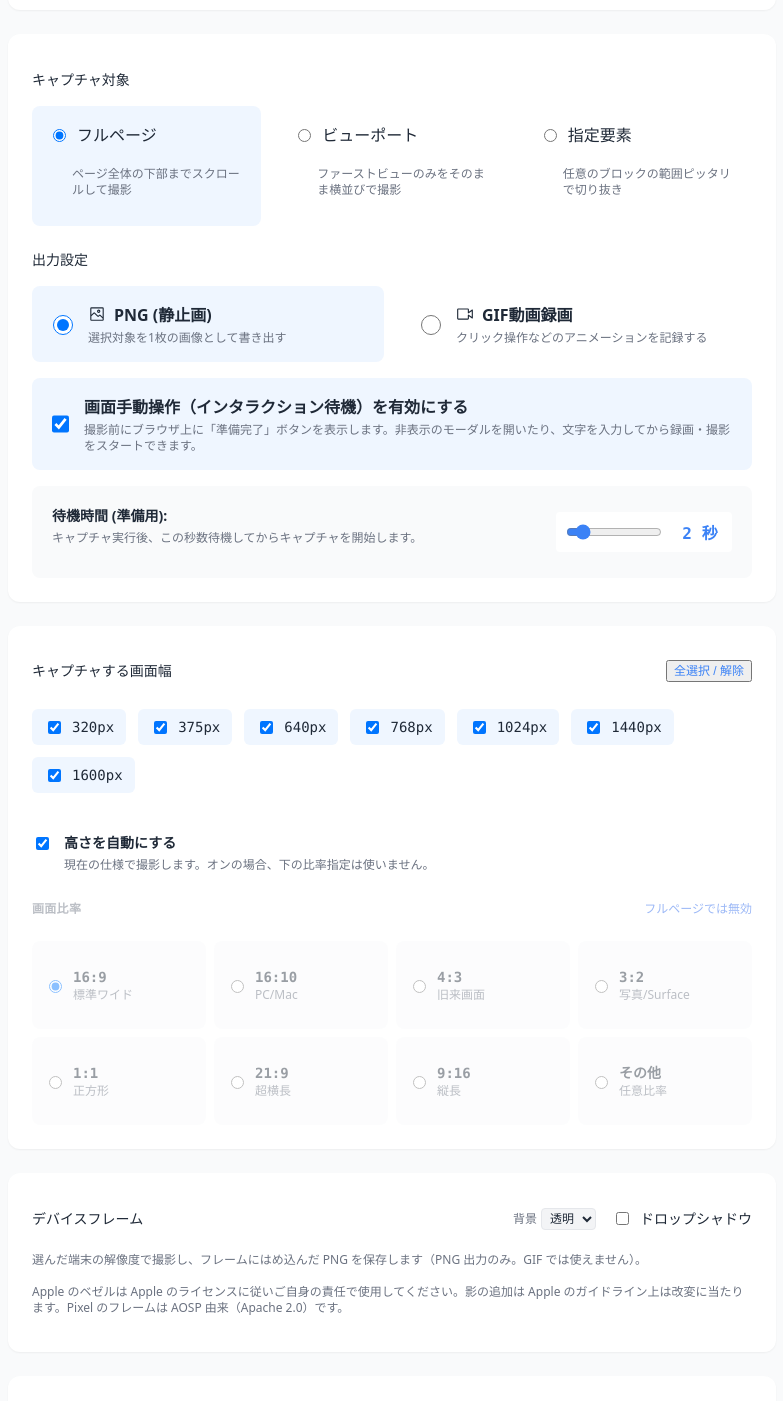
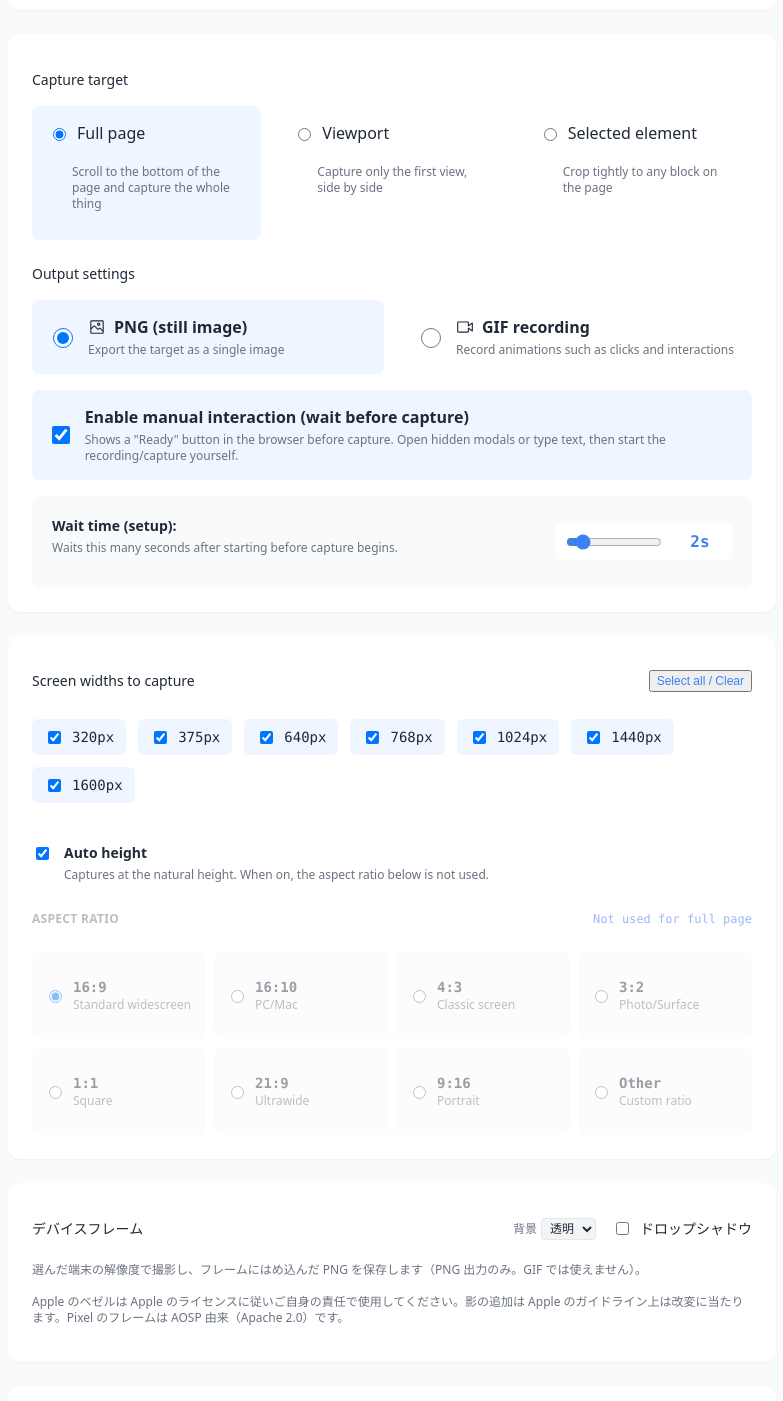
Before and after one commit to annrie/ResponsiveShot, a Vue app: page / in a window 1280 px wide. Shown: the part 280-1681 px from the top of the page, without its empty margins (248-1031 px from the left). Built offline with nearby package versions, Linux system fonts and the light colour scheme.

Commit message:
feat(i18n): ✨ App.vue の UI 文字列を t() 化

```diff
--- a/src/App.vue
+++ b/src/App.vue
@@ -45,16 +45,16 @@ const selectedDevices = useStorage<DeviceSelection[]>('rs-devices', [])
 const frameShadow = useStorage('rs-frame-shadow', false)
 const frameBackground = useStorage('rs-frame-bg', 'transparent')
 
-const ratioOptions = [
-  { value: '16:9', label: '16:9', description: '標準ワイド' },
-  { value: '16:10', label: '16:10', description: 'PC/Mac' },
-  { value: '4:3', label: '4:3', description: '旧来画面' },
-  { value: '3:2', label: '3:2', description: '写真/Surface' },
-  { value: '1:1', label: '1:1', description: '正方形' },
-  { value: '21:9', label: '21:9', description: '超横長' },
-  { value: '9:16', label: '9:16', description: '縦長' },
-  { value: 'custom', label: 'その他', description: '任意比率' },
-]
+const ratioOptions = computed(() => [
+  { value: '16:9', label: t('widths.ratio.r16x9.label'), description: t('widths.ratio.r16x9.description') },
+  { value: '16:10', label: t('widths.ratio.r16x10.label'), description: t('widths.ratio.r16x10.description') },
+  { value: '4:3', label: t('widths.ratio.r4x3.label'), description: t('widths.ratio.r4x3.description') },
+  { value: '3:2', label: t('widths.ratio.r3x2.label'), description: t('widths.ratio.r3x2.description') },
+  { value: '1:1', label: t('widths.ratio.r1x1.label'), description: t('widths.ratio.r1x1.description') },
+  { value: '21:9', label: t('widths.ratio.r21x9.label'), description: t('widths.ratio.r21x9.description') },
+  { value: '9:16', label: t('widths.ratio.r9x16.label'), description: t('widths.ratio.r9x16.description') },
+  { value: 'custom', label: t('widths.ratio.custom.label'), description: t('widths.ratio.custom.description') },
+])
 
 const activeRatio = computed(() => {
   if (selectedRatio.value === 'custom') {
@@ -74,9 +74,9 @@ const viewportHeight = computed(() => {
 })
 
 const ratioPreview = computed(() => {
-  if (targetMode.value === 'fullpage') return 'フルページでは無効'
-  if (heightAuto.value) return '高さ指定なし'
-  if (selectedWidths.value.length === 0) return '幅を選択してください'
+  if (targetMode.value === 'fullpage') return t('widths.preview.fullpage')
+  if (heightAuto.value) return t('widths.preview.auto')
+  if (selectedWidths.value.length === 0) return t('widths.preview.selectWidth')
   return selectedWidths.value
     .slice()
     .sort((a, b) => a - b)
@@ -117,23 +117,23 @@ const selectSaveDir = async () => {
 // Trigger Element Selection
 const selectElement = async () => {
   if (!url.value) {
-    statusMessage.value = "URLを入力してください。"
+    statusMessage.value = t('status.enterUrl')
     return
   }
   try {
     addToHistory(url.value)
     isSelectingElement.value = true
-    statusMessage.value = "ブラウザを起動しています... 要素をクリックして選択してください。"
+    statusMessage.value = t('status.selectingElement')
     const selector: string = await invoke('select_element', { url: url.value })
     if (selector) {
       selectedSelector.value = selector
       targetMode.value = 'element'
-      statusMessage.value = `対象要素を選択しました: ${selector}`
+      statusMessage.value = t('status.elementSelected', { selector })
     } else {
-      statusMessage.value = "要素選択がキャンセルされました。"
+      statusMessage.value = t('status.elementSelectCancelled')
     }
   } catch (err) {
-    statusMessage.value = `エラー: ${err}`
+    statusMessage.value = t('status.elementSelectError', { error: String(err) })
   } finally {
     isSelectingElement.value = false
   }
@@ -142,33 +142,33 @@ const selectElement = async () => {
 // Execute Capture
 const captureScreenshots = async () => {
   if (!url.value) {
-    statusMessage.value = "URLを入力してください。"
+    statusMessage.value = t('status.enterUrl')
     return
   }
   if (!saveDir.value) {
-    statusMessage.value = "保存先フォルダを選択してください。"
+    statusMessage.value = t('status.selectSaveDir')
     return
   }
   if (outputFormat.value === 'gif' && selectedWidths.value.length === 0) {
-    statusMessage.value = "GIF では幅を一つ以上選択してください。"
+    statusMessage.value = t('status.selectWidthForGif')
     return
   }
   const devices = outputFormat.value === 'gif' ? [] : selectedDevices.value
   if (selectedWidths.value.length === 0 && devices.length === 0) {
-    statusMessage.value = "キャプチャする幅かデバイスを一つ以上選択してください。"
+    statusMessage.value = t('status.selectWidthOrDevice')
     return
   }
   const bg = frameBackground.value.trim()
   const bgIsTransparent = bg === '' || bg.toLowerCase() === 'transparent'
   if (devices.length > 0 && !bgIsTransparent && !/^#([0-9a-fA-F]{3}|[0-9a-fA-F]{6})$/.test(bg)) {
-    statusMessage.value = "背景色は #rrggbb 形式で指定してください。"
+    statusMessage.value = t('status.invalidBackground')
     return
   }
 
   try {
     addToHistory(url.value)
     isCapturing.value = true
-    statusMessage.value = "キャプチャを開始します..."
+    statusMessage.value = t('status.starting')
 
     await invoke('capture_screenshots', {
       url: url.value,
@@ -186,9 +186,9 @@ const captureScreenshots = async () => {
       frameBackground: devices.length > 0 && !bgIsTransparent ? bg : null
     })
 
-    statusMessage.value = "すべてのキャプチャが完了しました！"
+    statusMessage.value = t('status.done')
   } catch (err) {
-    statusMessage.value = `キャプチャエラー: ${err}`
+    statusMessage.value = t('status.captureError', { error: String(err) })
   } finally {
     isCapturing.value = false
   }
@@ -197,7 +197,7 @@ const captureScreenshots = async () => {
 const abortCapture = async () => {
   try {
     await invoke('abort_capture')
-    statusMessage.value = "キャプチャ処理の停止要求を送信しました..."
+    statusMessage.value = t('status.abortRequested')
   } catch (e) {
     console.error(e)
   }
@@ -213,29 +213,29 @@ const abortCapture = async () => {
             <option v-for="l in SUPPORTED_LOCALES" :key="l" :value="l">{{ LOCALE_NAMES[l] }}</option>
           </select>
           <select v-model="colorPreference" class="bg-gray-100 dark:bg-gray-800 border border-gray-200 dark:border-gray-700 text-sm rounded-lg px-2 py-1 text-gray-700 dark:text-gray-300 focus:outline-none focus:ring-1 focus:ring-blue-500">
-            <option value="auto">System</option>
-            <option value="light">Light</option>
-            <option value="dark">Dark</option>
+            <option value="auto">{{ t('theme.system') }}</option>
+            <option value="light">{{ t('theme.light') }}</option>
+            <option value="dark">{{ t('theme.dark') }}</option>
           </select>
         </div>
         <h1 class="text-3xl font-bold bg-gradient-to-r from-blue-500 to-indigo-600 bg-clip-text text-transparent">
           ResponsiveShot
         </h1>
-        <p class="text-sm text-gray-500 dark:text-gray-400 mt-2">レスポンシブ検証用 一括スクリーンショットツール</p>
+        <p class="text-sm text-gray-500 dark:text-gray-400 mt-2">{{ t('app.tagline') }}</p>
       </header>
 
       <!-- URL Input -->
       <section class="bg-white dark:bg-gray-800 p-6 rounded-xl shadow-sm border border-gray-100 dark:border-gray-700">
-        <label class="block text-sm font-medium mb-2">対象URL</label>
+        <label class="block text-sm font-medium mb-2">{{ t('url.label') }}</label>
         <div class="flex flex-col gap-3">
           <input
             v-model="url"
             type="url"
-            placeholder="https://example.com"
+            :placeholder="t('url.placeholder')"
             class="w-full px-4 py-3 text-lg border rounded-lg bg-gray-50 dark:bg-gray-900 border-gray-200 dark:border-gray-700 text-gray-900 dark:text-gray-100 focus:outline-none focus:ring-2 focus:ring-blue-500"
           />
           <div v-if="urlHistory.length > 0" class="flex items-center gap-2">
-            <span class="text-xs text-gray-500 dark:text-gray-400">履歴から選択:</span>
+            <span class="text-xs text-gray-500 dark:text-gray-400">{{ t('url.history') }}</span>
             <select v-model="url" class="flex-1 text-sm bg-gray-50 dark:bg-gray-800 border border-gray-200 dark:border-gray-700 text-gray-700 dark:text-gray-300 rounded-md px-2 py-1.5 focus:outline-none focus:ring-1 focus:ring-blue-500">
               <option v-for="h in urlHistory" :key="h" :value="h">{{ h }}</option>
             </select>
@@ -245,54 +245,54 @@ const abortCapture = async () => {
 
       <!-- Capture Target Area -->
       <section class="bg-white dark:bg-gray-800 p-6 rounded-xl shadow-sm border border-gray-100 dark:border-gray-700">
-        <h2 class="text-sm font-medium mb-4">キャプチャ対象</h2>
+        <h2 class="text-sm font-medium mb-4">{{ t('target.heading') }}</h2>
         <div class="grid grid-cols-1 sm:grid-cols-3 gap-4">
 
           <label class="flex flex-col p-4 border rounded-lg cursor-pointer hover:bg-gray-50 dark:hover:bg-gray-800 transition-colors"
                  :class="{'border-blue-500 bg-blue-50 dark:bg-blue-900/20': targetMode === 'fullpage', 'border-gray-200 dark:border-gray-700': targetMode !== 'fullpage'}">
             <div class="flex items-center gap-2 mb-2">
               <input type="radio" value="fullpage" v-model="targetMode" class="text-blue-500" />
-              <span class="font-medium">フルページ</span>
+              <span class="font-medium">{{ t('target.fullpage') }}</span>
             </div>
-            <p class="text-xs text-gray-500 dark:text-gray-400 pl-6">ページ全体の下部までスクロールして撮影</p>
+            <p class="text-xs text-gray-500 dark:text-gray-400 pl-6">{{ t('target.fullpageHint') }}</p>
           </label>
 
           <label class="flex flex-col p-4 border rounded-lg cursor-pointer hover:bg-gray-50 dark:hover:bg-gray-800 transition-colors"
                  :class="{'border-blue-500 bg-blue-50 dark:bg-blue-900/20': targetMode === 'viewport', 'border-gray-200 dark:border-gray-700': targetMode !== 'viewport'}">
             <div class="flex items-center gap-2 mb-2">
               <input type="radio" value="viewport" v-model="targetMode" class="text-blue-500" />
-              <span class="font-medium">ビューポート</span>
+              <span class="font-medium">{{ t('target.viewport') }}</span>
             </div>
-            <p class="text-xs text-gray-500 dark:text-gray-400 pl-6">ファーストビューのみをそのまま横並びで撮影</p>
+            <p class="text-xs text-gray-500 dark:text-gray-400 pl-6">{{ t('target.viewportHint') }}</p>
           </label>
 
           <label class="flex flex-col p-4 border rounded-lg cursor-pointer hover:bg-gray-50 dark:hover:bg-gray-800 transition-colors"
                  :class="{'border-blue-500 bg-blue-50 dark:bg-blue-900/20': targetMode === 'element', 'border-gray-200 dark:border-gray-700': targetMode !== 'element'}">
             <div class="flex items-center gap-2 mb-2">
               <input type="radio" value="element" v-model="targetMode" class="text-blue-500" />
-              <span class="font-medium">指定要素</span>
+              <span class="font-medium">{{ t('target.element') }}</span>
             </div>
-            <p class="text-xs text-gray-500 dark:text-gray-400 pl-6">任意のブロックの範囲ピッタリで切り抜き</p>
+            <p class="text-xs text-gray-500 dark:text-gray-400 pl-6">{{ t('target.elementHint') }}</p>
           </label>
 
         </div>
 
-        <h2 class="text-sm font-medium mt-6 mb-4">出力設定</h2>
+        <h2 class="text-sm font-medium mt-6 mb-4">{{ t('output.heading') }}</h2>
         <div class="flex gap-4 flex-col sm:flex-row mb-4">
           <label class="flex items-center gap-3 p-4 border rounded-lg cursor-pointer flex-1 transition-colors"
                  :class="{'border-blue-500 bg-blue-50 dark:bg-blue-900/20': outputFormat === 'png', 'border-gray-200 dark:border-gray-700': outputFormat !== 'png'}">
             <input type="radio" value="png" v-model="outputFormat" class="text-blue-500 w-5 h-5" />
             <div class="flex flex-col">
-              <span class="font-bold flex items-center gap-2"><div class="i-carbon-image text-lg"></div> PNG (静止画)</span>
-              <span class="text-xs text-gray-500 dark:text-gray-400 mt-1">選択対象を1枚の画像として書き出す</span>
+              <span class="font-bold flex items-center gap-2"><div class="i-carbon-image text-lg"></div> {{ t('output.png') }}</span>
+              <span class="text-xs text-gray-500 dark:text-gray-400 mt-1">{{ t('output.pngHint') }}</span>
             </div>
           </label>
           <label class="flex items-center gap-3 p-4 border rounded-lg cursor-pointer flex-1 transition-colors"
                  :class="{'border-blue-500 bg-blue-50 dark:bg-blue-900/20': outputFormat === 'gif', 'border-gray-200 dark:border-gray-700': outputFormat !== 'gif'}">
             <input type="radio" value="gif" v-model="outputFormat" class="text-blue-500 w-5 h-5" />
             <div class="flex flex-col">
-              <span class="font-bold flex items-center gap-2"><div class="i-carbon-video text-lg"></div> GIF動画録画</span>
-              <span class="text-xs text-gray-500 dark:text-gray-400 mt-1">クリック操作などのアニメーションを記録する</span>
+              <span class="font-bold flex items-center gap-2"><div class="i-carbon-video text-lg"></div> {{ t('output.gif') }}</span>
+              <span class="text-xs text-gray-500 dark:text-gray-400 mt-1">{{ t('output.gifHint') }}</span>
             </div>
           </label>
         </div>
@@ -301,8 +301,8 @@ const abortCapture = async () => {
                :class="{'border-blue-500 bg-blue-50 dark:bg-blue-900/20': manualInteraction, 'border-gray-200 dark:border-gray-700': !manualInteraction}">
           <input type="checkbox" v-model="manualInteraction" class="text-blue-500 w-5 h-5 rounded" />
           <div class="flex flex-col">
-            <span class="font-bold text-gray-800 dark:text-gray-200">画面手動操作（インタラクション待機）を有効にする</span>
-            <span class="text-xs text-gray-500 dark:text-gray-400 mt-1">撮影前にブラウザ上に「準備完了」ボタンを表示します。非表示のモーダルを開いたり、文字を入力してから録画・撮影をスタートできます。</span>
+            <span class="font-bold text-gray-800 dark:text-gray-200">{{ t('output.manualInteraction') }}</span>
+            <span class="text-xs text-gray-500 dark:text-gray-400 mt-1">{{ t('output.manualInteractionHint') }}</span>
           </div>
         </label>
 
@@ -310,12 +310,12 @@ const abortCapture = async () => {
         <div class="mt-4 p-5 bg-gray-50 dark:bg-gray-900 border border-gray-200 dark:border-gray-700 rounded-lg flex flex-col gap-5">
           <div class="flex flex-col sm:flex-row items-center justify-between gap-4">
             <div class="text-sm">
-              <span class="font-bold text-gray-800 dark:text-gray-200">待機時間 (準備用):</span>
-              <p class="text-xs text-gray-500 dark:text-gray-400 mt-1">キャプチャ実行後、この秒数待機してからキャプチャを開始します。</p>
+              <span class="font-bold text-gray-800 dark:text-gray-200">{{ t('output.startDelay') }}</span>
+              <p class="text-xs text-gray-500 dark:text-gray-400 mt-1">{{ t('output.startDelayHint') }}</p>
             </div>
             <div class="flex items-center gap-3 bg-white dark:bg-gray-800 p-2 rounded border border-gray-200 dark:border-gray-700">
               <input type="range" v-model.number="startDelay" min="1" max="10" step="1" class="w-24 accent-blue-500" />
-              <span class="font-mono text-blue-500 font-bold w-12 text-center">{{ startDelay }} 秒</span>
+              <span class="font-mono text-blue-500 font-bold w-12 text-center">{{ t('output.startDelayUnit', { seconds: startDelay }) }}</span>
             </div>
           </div>
         </div>
@@ -324,26 +324,26 @@ const abortCapture = async () => {
         <div v-show="outputFormat === 'gif'" class="mt-4 p-5 bg-gray-50 dark:bg-gray-900 border border-blue-100 dark:border-blue-900/30 rounded-lg flex flex-col gap-5">
           <div class="flex flex-col sm:flex-row items-center justify-between gap-4">
             <div class="text-sm">
-              <span class="font-bold text-gray-800 dark:text-gray-200">動画の長さ:</span>
-              <p class="text-xs text-gray-500 dark:text-gray-400 mt-1">指定要素や領域を指定秒数、10コマ/秒の滑らかさで録画します。</p>
+              <span class="font-bold text-gray-800 dark:text-gray-200">{{ t('output.gifDuration') }}</span>
+              <p class="text-xs text-gray-500 dark:text-gray-400 mt-1">{{ t('output.gifDurationHint') }}</p>
             </div>
             <div class="flex items-center gap-3 bg-white dark:bg-gray-800 p-2 rounded border border-gray-200 dark:border-gray-700">
               <input type="range" v-model.number="gifDuration" min="1" max="20" step="1" class="w-24 accent-blue-500" />
-              <span class="font-mono text-blue-500 font-bold w-12 text-center">{{ gifDuration }} 秒</span>
+              <span class="font-mono text-blue-500 font-bold w-12 text-center">{{ t('output.gifDurationUnit', { seconds: gifDuration }) }}</span>
             </div>
           </div>
         </div>
 
         <div v-show="targetMode === 'element'" class="mt-4 p-4 bg-gray-50 dark:bg-gray-900 rounded-lg flex items-center justify-between">
           <div class="text-sm truncate mr-4">
-            現在の選択: <span class="font-mono text-blue-500">{{ selectedSelector || '未指定' }}</span>
+            {{ t('target.selectorLabel') }}<span class="font-mono text-blue-500">{{ selectedSelector || t('target.selectorEmpty') }}</span>
           </div>
           <button
             @click="selectElement"
             class="px-4 py-2 bg-indigo-100 hover:bg-indigo-200 dark:bg-indigo-900 dark:hover:bg-indigo-800 text-indigo-700 dark:text-indigo-200 text-sm font-medium rounded-lg transition-colors whitespace-nowrap"
             :disabled="isSelectingElement"
           >
-            ブラウザを開いて要素を選択
+            {{ t('target.selectElement') }}
           </button>
         </div>
       </section>
@@ -351,9 +351,9 @@ const abortCapture = async () => {
       <!-- Width Selection -->
       <section class="bg-white dark:bg-gray-800 p-6 rounded-xl shadow-sm border border-gray-100 dark:border-gray-700">
         <div class="flex justify-between items-center mb-4">
-          <h2 class="text-sm font-medium">キャプチャする画面幅</h2>
+          <h2 class="text-sm font-medium">{{ t('widths.heading') }}</h2>
           <button @click="toggleAllWidths" class="text-xs text-blue-500 hover:text-blue-600 dark:text-blue-400">
-            全選択 / 解除
+            {{ t('widths.toggleAll') }}
           </button>
         </div>
         <div class="flex flex-wrap gap-3">
@@ -369,14 +369,14 @@ const abortCapture = async () => {
           <label class="flex items-start gap-3 cursor-pointer">
             <input type="checkbox" v-model="heightAuto" class="mt-1 text-blue-500 rounded" />
             <div class="flex flex-col">
-              <span class="text-sm font-bold text-gray-800 dark:text-gray-200">高さを自動にする</span>
-              <span class="text-xs text-gray-500 dark:text-gray-400 mt-1">現在の仕様で撮影します。オンの場合、下の比率指定は使いません。</span>
+              <span class="text-sm font-bold text-gray-800 dark:text-gray-200">{{ t('widths.heightAuto') }}</span>
+              <span class="text-xs text-gray-500 dark:text-gray-400 mt-1">{{ t('widths.heightAutoHint') }}</span>
             </div>
           </label>
 
           <div class="mt-4" :class="{'opacity-45 pointer-events-none': heightAuto || targetMode === 'fullpage'}">
             <div class="flex items-center justify-between gap-3 mb-3">
-              <h3 class="text-xs font-bold text-gray-500 dark:text-gray-400 uppercase tracking-wide">画面比率</h3>
+              <h3 class="text-xs font-bold text-gray-500 dark:text-gray-400 uppercase tracking-wide">{{ t('widths.ratioHeading') }}</h3>
               <span class="text-xs font-mono text-blue-600 dark:text-blue-400 truncate">{{ ratioPreview }}</span>
             </div>
 
@@ -396,7 +396,7 @@ const abortCapture = async () => {
             </div>
 
             <div v-show="selectedRatio === 'custom'" class="mt-3 flex flex-wrap items-center gap-2 p-3 bg-gray-50 dark:bg-gray-900 border border-gray-200 dark:border-gray-700 rounded-lg">
-              <span class="text-xs font-medium text-gray-500 dark:text-gray-400">任意比率</span>
+              <span class="text-xs font-medium text-gray-500 dark:text-gray-400">{{ t('widths.customRatio') }}</span>
               <input
                 v-model.number="customRatioW"
                 type="number"
@@ -426,20 +426,20 @@ const abortCapture = async () => {
 
       <!-- Save Directory -->
       <section class="bg-white dark:bg-gray-800 p-6 rounded-xl shadow-sm border border-gray-100 dark:border-gray-700">
-        <label class="block text-sm font-medium mb-2">保存先フォルダ</label>
+        <label class="block text-sm font-medium mb-2">{{ t('saveDir.label') }}</label>
         <div class="flex gap-2">
           <input
             v-model="saveDir"
             type="text"
             readonly
-            placeholder="選択されていません"
+            :placeholder="t('saveDir.placeholder')"
             class="flex-1 px-4 py-2 border rounded-lg bg-gray-50 dark:bg-gray-900 border-gray-200 dark:border-gray-700 text-sm focus:outline-none cursor-not-allowed text-gray-500"
           />
           <button
             @click="selectSaveDir"
             class="px-4 py-2 bg-gray-200 hover:bg-gray-300 dark:bg-gray-800 dark:hover:bg-gray-700 text-gray-800 dark:text-gray-100 font-medium rounded-lg transition-colors text-sm dark:shadow-none border border-transparent dark:border-gray-700"
           >
-            フォルダ参照
+            {{ t('saveDir.browse') }}
           </button>
         </div>
       </section>
@@ -454,7 +454,7 @@ const abortCapture = async () => {
             class="flex-1 w-full sm:w-auto px-12 py-4 bg-blue-600 hover:bg-blue-700 focus:ring-4 focus:ring-blue-300 dark:focus:ring-blue-800 text-white font-bold text-lg rounded-xl shadow-lg dark:shadow-none transition-all flex items-center justify-center gap-3 disabled:opacity-50"
           >
             <span class="i-carbon-camera text-2xl"></span>
-            一括キャプチャを実行
+            {{ t('actions.capture') }}
           </button>
 
           <button
@@ -463,7 +463,7 @@ const abortCapture = async () => {
             class="flex-1 w-full sm:w-auto px-12 py-4 bg-red-600 hover:bg-red-700 focus:ring-4 focus:ring-red-300 dark:focus:ring-red-800 text-white font-bold text-lg rounded-xl shadow-lg dark:shadow-none transition-all flex items-center justify-center gap-3 animate-pulse"
           >
             <span class="i-carbon-stop-outline text-2xl"></span>
-            処理を中止する
+            {{ t('actions.abort') }}
           </button>
         </div>
         <p v-if="statusMessage" class="mt-4 text-sm font-medium text-center" :class="{'text-blue-500': isCapturing || isSelectingElement, 'text-gray-600 dark:text-gray-400': !isCapturing && !isSelectingElement}">
```
